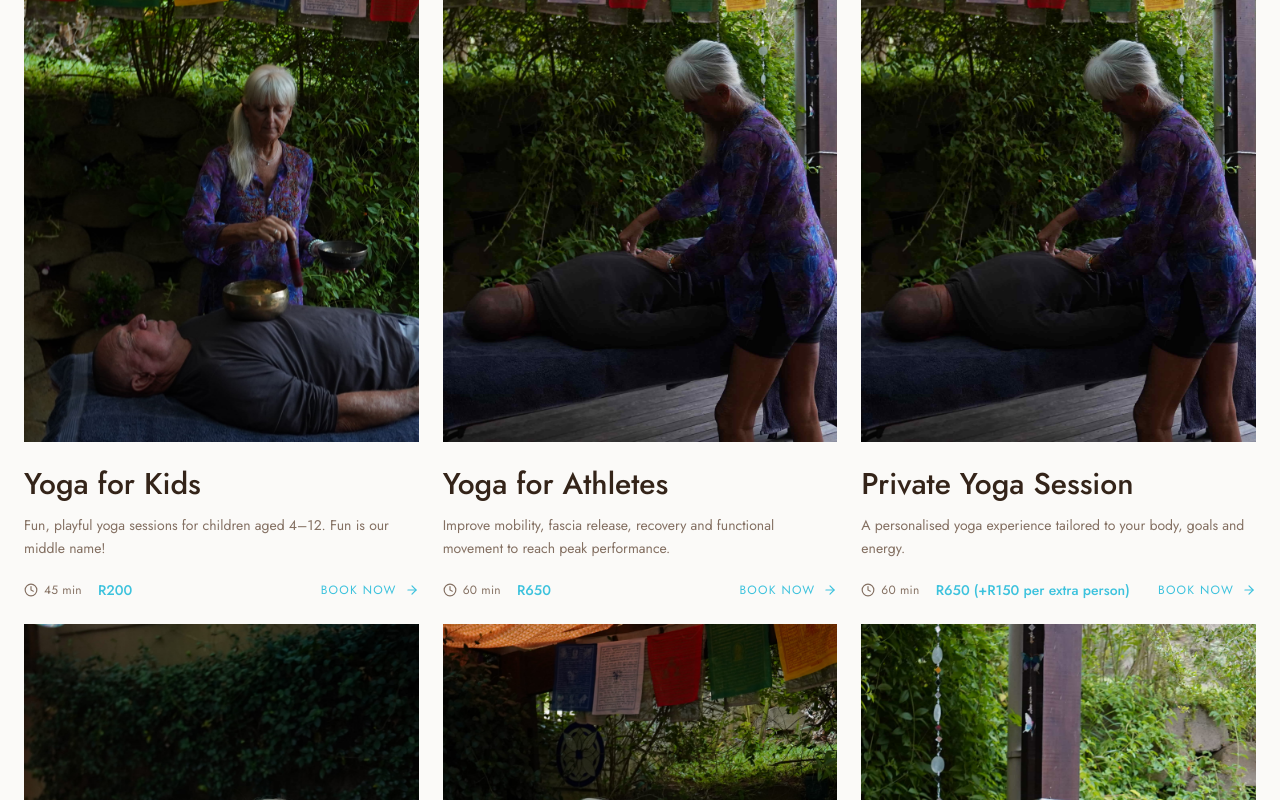
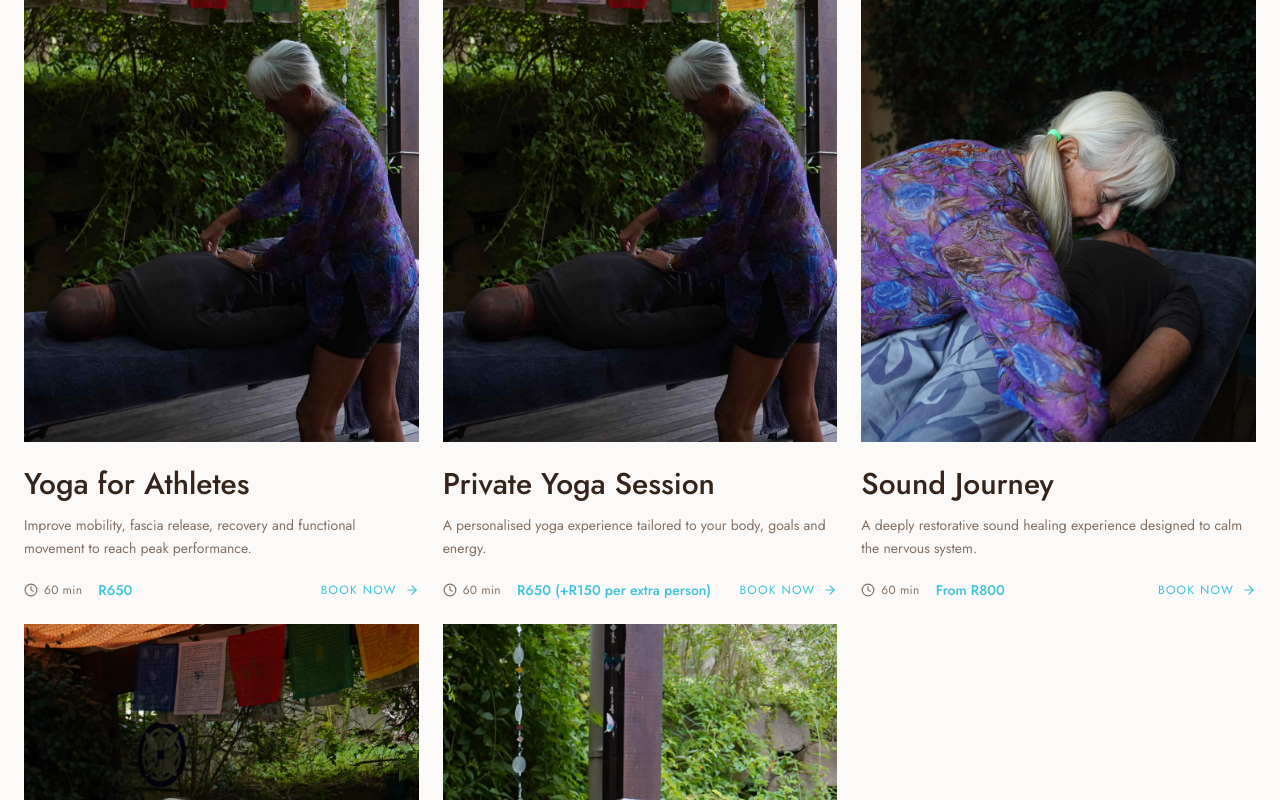
Before and after one commit to rebotilwe/devahiti-booking-system, a React (Vite) app in the folder frontend/: page / in a window 1280 px wide. Shown: the part 1239-2039 px from the top of the page. Built offline with nearby package versions, Linux system fonts and the light colour scheme.

Commit message:
removed kids yoga

```diff
--- a/frontend/src/data/services.js
+++ b/frontend/src/data/services.js
@@ -9,24 +9,7 @@ import {
 } from "lucide-react";
 
 export const services = [
-  {
-    id: "yoga-for-kids",
-    slug: "yoga-for-kids",
-    title: "Yoga for Kids",
-    category: "Specialty Yoga",
-    description:
-      "Yoga for Kids is a fun, imaginative movement experience designed for children aged 4–12. Every session blends breath, movement, and creativity — because fun is our middle name. Each class runs for 45 minutes and helps build focus, coordination, and emotional balance in a playful environment.",
-    shortDescription:
-      "Fun, engaging yoga for children aged 4–12. Because fun is our middle name!",
-    duration: "45 minutes",
-    price: "R200 per child",
-    priceAmount: 200,
-    location: "In Studio / On Location (Ballito)",
-    capacity: "Ages 4–12",
-    icon: Baby,
-    bookingType: "book",
-    image: "/images/kids-yoga.jpg"
-  },
+
   {
     id: "yoga-for-athletes",
     slug: "yoga-for-athletes",
--- a/frontend/src/pages/Events.jsx
+++ b/frontend/src/pages/Events.jsx
@@ -54,8 +54,6 @@ const classSchedule = [
   { day: "Monday", time: "7:00 AM", class: "Gentle Movement", level: "All Levels", duration: "45 min" },
   { day: "Monday", time: "8:00 AM", class: "Intermediate Hatha", level: "Intermediate", duration: "75 min" },
   { day: "Monday", time: "4:00 PM", class: "Gentle Hatha", level: "All Levels", duration: "60 min" },
-  { day: "Tuesday", time: "8:00 AM", class: "Kids Yoga (Ages 4-12)", level: "Kids", duration: "45 min" }, // ✅ Updated for kids
-  { day: "Thursday", time: "8:00 AM", class: "Kids Yoga (Ages 4-12)", level: "Kids", duration: "45 min" }, // ✅ Updated for kids
   { day: "Friday", time: "8:15 AM", class: "Gentle Hatha", level: "All Levels", duration: "60 min" },
   { day: "Saturday", time: "7:30 AM", class: "Yin Yoga", level: "All Levels", duration: "90 min" }
 ];
--- a/frontend/src/pages/Home.jsx
+++ b/frontend/src/pages/Home.jsx
@@ -24,18 +24,7 @@ import heroBgImg from "../assets/images/img7.jpg";
 
 // Updated services preview - ALL with direct booking links
 const services = [
-  {
-    id: "kids",
-    title: "Yoga for Kids",
-    description:
-      "Fun, playful yoga sessions for children aged 4–12. Fun is our middle name!",
-    duration: "45 min",
-    price: "R200",
-    location: "📍 In Studio / On Location",
-    image: groupImg,
-    bookingType: "book",
-    link: "/services/yoga-for-kids",
-  },
+
   {
     id: "athletes",
     title: "Yoga for Athletes",
```
